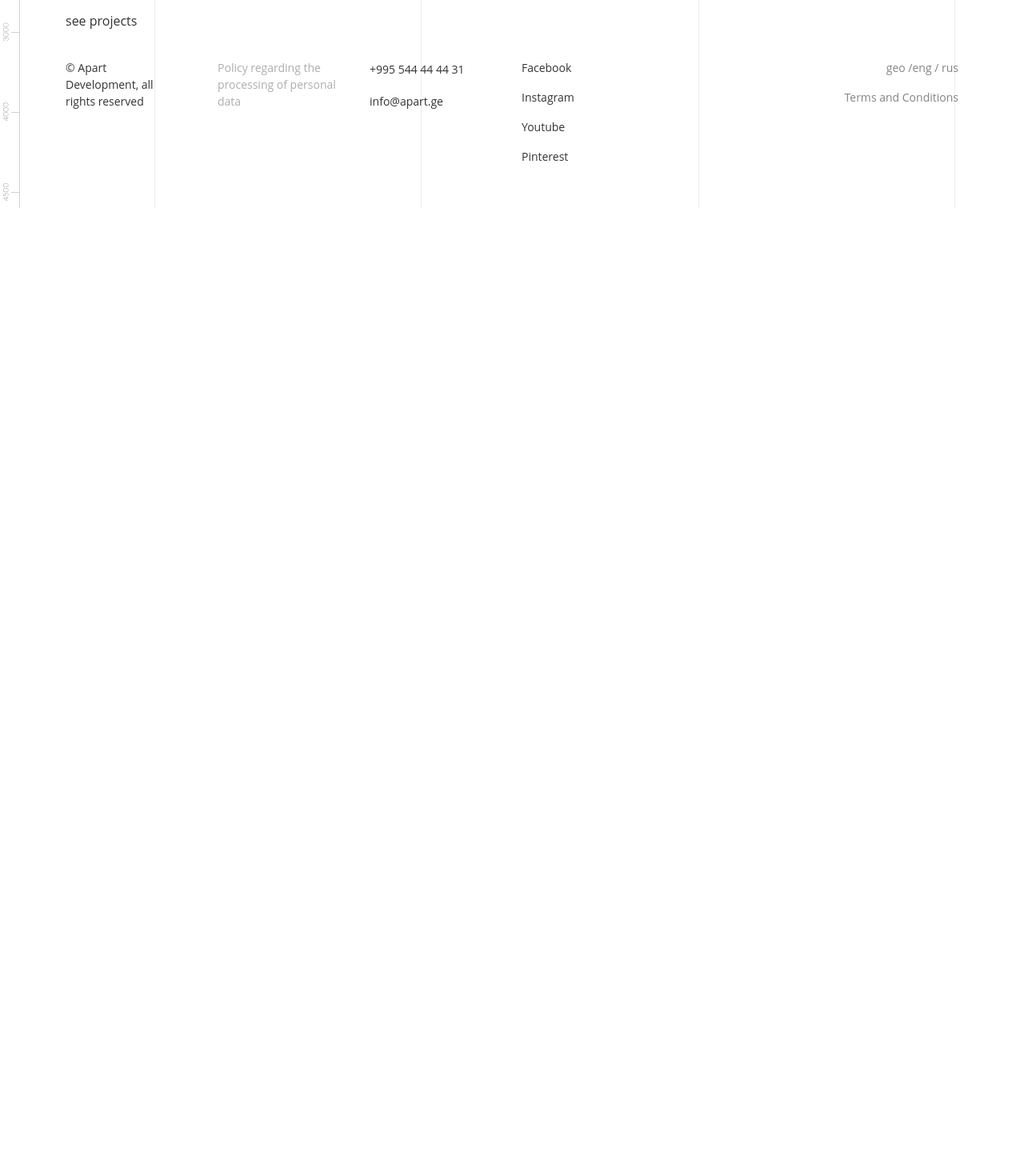
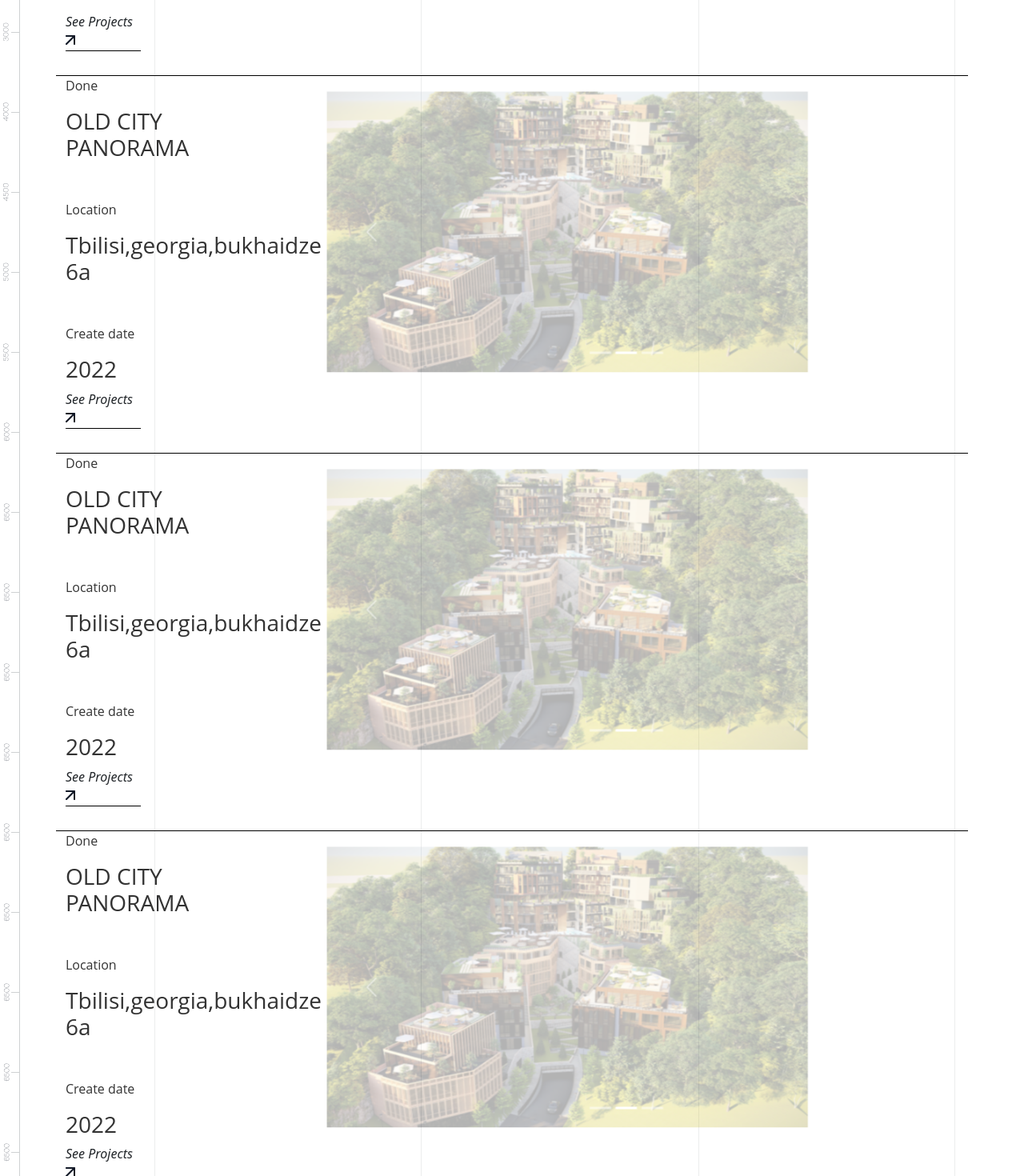
Before and after one commit to G-Apxo/Apart, a Next.js app: page /Projects in a window 1280 px wide. Shown: the part 560-2030 px from the top of the page at 80% size. Before the commit the page ends 820 px from the top, so only its background shows below. Built offline with nearby package versions, Linux system fonts and the light colour scheme.

Commit message:
updated structure added react bootstrap form

```diff
--- a/pages/Projects.jsx
+++ b/pages/Projects.jsx
@@ -1,49 +1,51 @@
-import React from 'react'
-import { Nav , Button, Row,Container,Col, Carousel, Form,FormGroup, Label, Input, FormText} from 'react-bootstrap'
-import Layout from '../src/components/Layout/Layout'
-import Slide1 from '../assets/oldcitypanorama.png'
+import React from "react";
+import {
+  Nav,
+  Button,
+  Row,
+  Container,
+  Col,
+  Carousel,
+  Form,
+  FormGroup,
+  Label,
+  Input,
+  FormText,
+} from "react-bootstrap";
+import Layout from "../src/components/Layout/Layout";
+import Slide1 from "../assets/oldcitypanorama.png";
+import Vector from "../assets/seeprjvector.png";
 
-import Image from 'next/image'
-
+import Image from "next/image";
 const Projects = () => {
   return (
     <Layout>
       <Container>
         <Row>
-              <h3 className='text-center'>PROJECTS</h3>
+          <h3 className="text-center">PROJECTS</h3>
         </Row>
       </Container>
-        <Container>
+      <Container className="container-borderer">
         <Row>
           <Col xs="3">
-              <div className='mb-5'>
-              <p>
-                Done
-              </p>
+            <div className="mb-5">
+              <p>Done</p>
               <h3>
-                OLD CITY  <br/> PANORAMA
+                OLD CITY <br /> PANORAMA
               </h3>
             </div>
-              <div className='mt-5'>
-                  <p>
-                    location
-                  </p>
-                  <h3>
-                  Tbilisi,georgia,bukhaidze 6a
-                  </h3>
+            <div className="mt-5">
+              <p>Location</p>
+              <h3 className="project--location__mod">Tbilisi,georgia,bukhaidze 6a</h3>
             </div>
-              <div className='mt-5'>
-                  <p>
-                  Create date
-                  </p>
-                  <h3>
-                  2022
-                  </h3>
+            <div className="mt-5">
+              <p>Create date</p>
+              <h3>2022</h3>
             </div>
             <div>
-                <p>
-                  see projects
-                </p>
+              <i className="project--see">
+                See Projects <Image src={Vector} />
+              </i>
             </div>
           </Col>
           <Col xs="9">
@@ -51,21 +53,148 @@ const Projects = () => {
               <Carousel.Item>
                 <Row>
                   <Image src={Slide1} alt="banner immage" />
-
                 </Row>
               </Carousel.Item>
               <Carousel.Item>
                 <Row>
                   <Image src={Slide1} alt="banner immage" />
-
-
                 </Row>
               </Carousel.Item>
               <Carousel.Item>
                 <Row>
                   <Image src={Slide1} alt="banner immage" />
-
-
+                </Row>
+              </Carousel.Item>
+            </Carousel>
+          </Col>
+        </Row>
+      </Container>
+      <Container className="container-borderer">
+        <Row>
+          <Col xs="3">
+            <div className="mb-5">
+              <p>Done</p>
+              <h3>
+                OLD CITY <br /> PANORAMA
+              </h3>
+            </div>
+            <div className="mt-5">
+              <p>Location</p>
+              <h3 className="project--location__mod">Tbilisi,georgia,bukhaidze 6a</h3>
+            </div>
+            <div className="mt-5">
+              <p>Create date</p>
+              <h3>2022</h3>
+            </div>
+            <div>
+              <i className="project--see">
+                See Projects <Image src={Vector} />
+              </i>
+            </div>
+          </Col>
+          <Col xs="9">
+            <Carousel>
+              <Carousel.Item>
+                <Row>
+                  <Image src={Slide1} alt="banner immage" />
+                </Row>
+              </Carousel.Item>
+              <Carousel.Item>
+                <Row>
+                  <Image src={Slide1} alt="banner immage" />
+                </Row>
+              </Carousel.Item>
+              <Carousel.Item>
+                <Row>
+                  <Image src={Slide1} alt="banner immage" />
+                </Row>
+              </Carousel.Item>
+            </Carousel>
+          </Col>
+        </Row>
+      </Container>
+      <Container className="container-borderer">
+        <Row>
+          <Col xs="3">
+            <div className="mb-5">
+              <p>Done</p>
+              <h3>
+                OLD CITY <br /> PANORAMA
+              </h3>
+            </div>
+            <div className="mt-5">
+              <p>Location</p>
+              <h3 className="project--location__mod">Tbilisi,georgia,bukhaidze 6a</h3>
+            </div>
+            <div className="mt-5">
+              <p>Create date</p>
+              <h3>2022</h3>
+            </div>
+            <div>
+              <i className="project--see">
+                See Projects <Image src={Vector} />
+              </i>
+            </div>
+          </Col>
+          <Col xs="9">
+            <Carousel>
+              <Carousel.Item>
+                <Row>
+                  <Image src={Slide1} alt="banner immage" />
+                </Row>
+              </Carousel.Item>
+              <Carousel.Item>
+                <Row>
+                  <Image src={Slide1} alt="banner immage" />
+                </Row>
+              </Carousel.Item>
+              <Carousel.Item>
+                <Row>
+                  <Image src={Slide1} alt="banner immage" />
+                </Row>
+              </Carousel.Item>
+            </Carousel>
+          </Col>
+        </Row>
+      </Container>
+      <Container className="container-borderer">
+        <Row>
+          <Col xs="3">
+            <div className="mb-5">
+              <p>Done</p>
+              <h3>
+                OLD CITY <br /> PANORAMA
+              </h3>
+            </div>
+            <div className="mt-5">
+              <p>Location</p>
+              <h3 className="project--location__mod">Tbilisi,georgia,bukhaidze 6a</h3>
+            </div>
+            <div className="mt-5">
+              <p>Create date</p>
+              <h3>2022</h3>
+            </div>
+            <div>
+              <i className="project--see">
+                See Projects <Image src={Vector} />
+              </i>
+            </div>
+          </Col>
+          <Col xs="9">
+            <Carousel>
+              <Carousel.Item>
+                <Row>
+                  <Image src={Slide1} alt="banner immage" />
+                </Row>
+              </Carousel.Item>
+              <Carousel.Item>
+                <Row>
+                  <Image src={Slide1} alt="banner immage" />
+                </Row>
+              </Carousel.Item>
+              <Carousel.Item>
+                <Row>
+                  <Image src={Slide1} alt="banner immage" />
                 </Row>
               </Carousel.Item>
             </Carousel>
@@ -73,7 +202,6 @@ const Projects = () => {
         </Row>
       </Container>
     </Layout>
-
-  )
-}
-export default Projects
+  );
+};
+export default Projects;
--- a/styles/globals.css
+++ b/styles/globals.css
@@ -640,3 +640,24 @@ a.nav-link {
 
   background: #f5f5f5;
 }
+.container-borderer {
+  border-top: 1px solid black;
+}
+.container-borderer:last-child {
+  border-bottom: 1px solid black;
+}
+.project--location__mod {
+  max-width: 50%;
+}
+.project--see {
+  display: block;
+  border-bottom: 1px solid black;
+  max-width: 36%;
+  margin-bottom: 10px;
+}
+/* .project--see img {
+  margin-left: 2px;
+} */
+.form-row {
+  margin-bottom: 60px;
+}
```
Also changed, not shown: pages/Blog.jsx (+44 -12 lines), pages/Contact.jsx (+89 -77 lines), pages/ProjectsFloor.jsx (+37 -2 lines), pages/SingleBlog.jsx (+65 -54 lines), assets/seeprjvector.png (added). Lines whose indentation alone changed are shown as unchanged.
